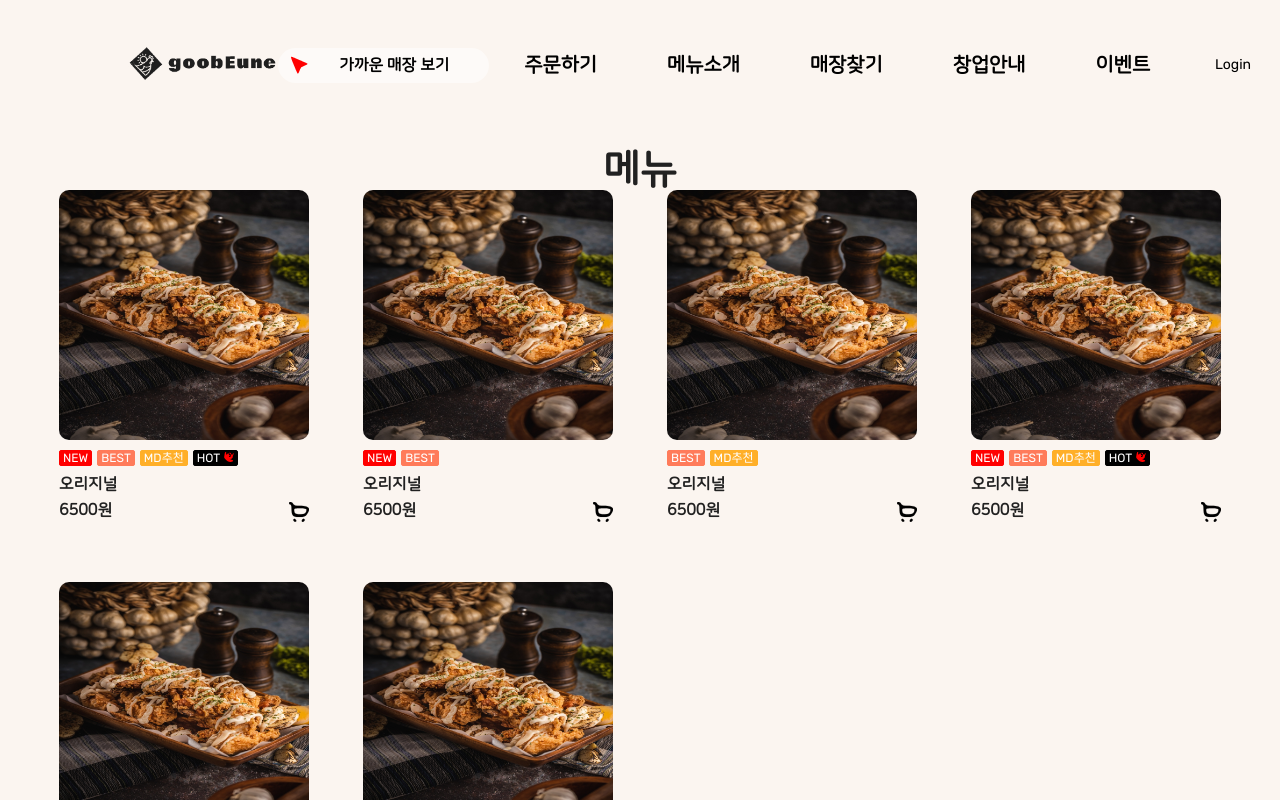
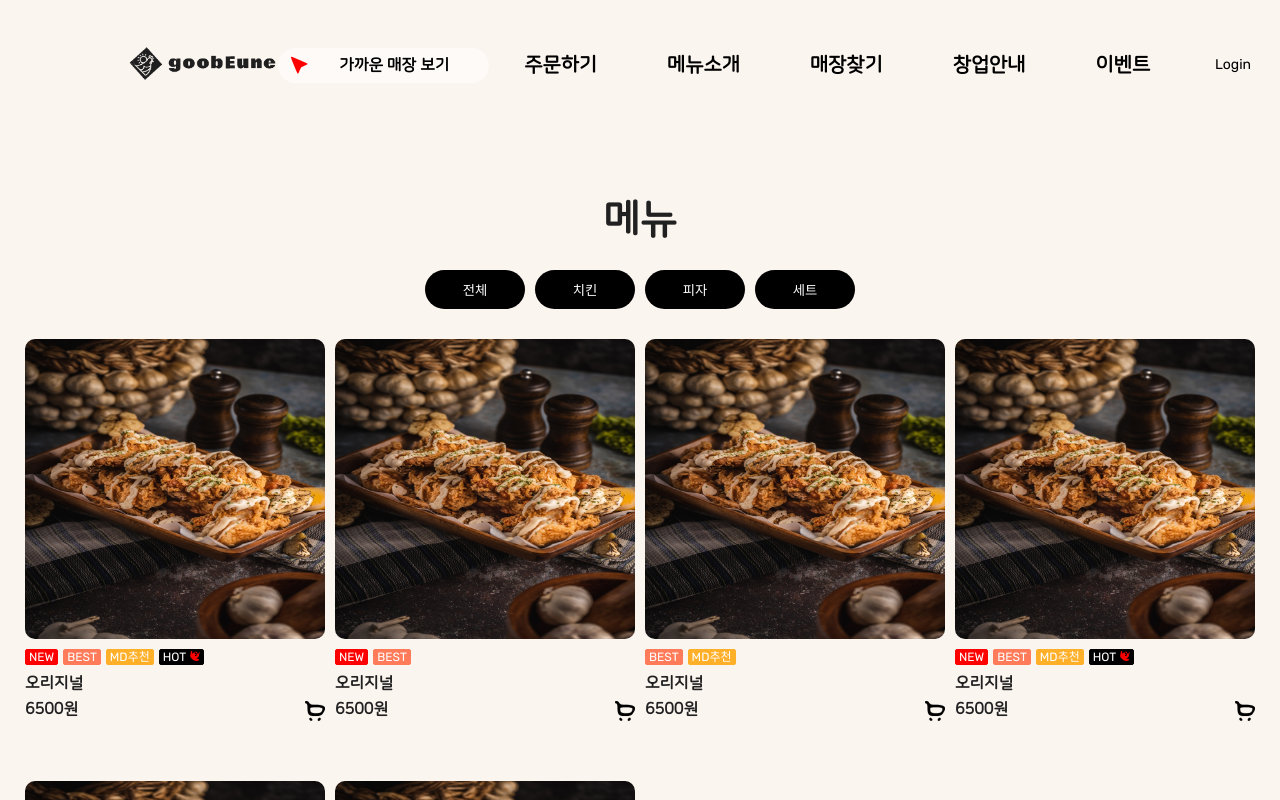
Before and after one commit to ryushin01/goobne, a React (Vite) app: page /goobne/list in a window 1280 px wide. Shown: the top 800 px of the page. Built offline with nearby package versions, Linux system fonts and the light colour scheme.

Commit message:
리스트 페이지 구현중

```diff
--- a/src/pages/List/List.jsx
+++ b/src/pages/List/List.jsx
@@ -29,19 +29,17 @@ const List = () => {
       <ListContainerSection>
         <h2>메뉴</h2>
 
-        <ListItemContainerDiv>
+        <ButtonWrapDiv>
+          <button>전체</button>
+          <button>치킨</button>
+          <button>피자</button>
+          <button>세트</button>
+        </ButtonWrapDiv>
+
         <ListContainerUl>
           {productList?.map(
             (
-                {
-                  imgSrc,
-                  price,
-                  title,
-                  badgeHot,
-                  badgeMd,
-                  badgeNew,
-                  badgeBast,
-                },
+              { imgSrc, price, title, badgeHot, badgeMd, badgeNew, badgeBast },
               index,
             ) => {
               return (
@@ -60,7 +58,6 @@ const List = () => {
             },
           )}
         </ListContainerUl>
-        </ListItemContainerDiv>
       </ListContainerSection>
     </ListWrapMain>
   );
@@ -71,7 +68,7 @@ export default List;
 const ListWrapMain = styled.main`
   width: 100%;
   height: 100%;
-  padding-top: 150px;
+  padding-top: 200px;
   background-color: ${props => props.theme.grayscaleB};
 `;
 
@@ -87,18 +84,28 @@ const ListContainerSection = styled.section`
   }
 `;
 
-const ListItemContainerDiv = styled.div`
-  width: 100%;
-  margin: 0 auto;
-`;
 const ListContainerUl = styled.ul`
   display: grid;
-  width: 100%;
   grid-template-columns: 1fr 1fr 1fr 1fr;
-  column-gap: 16px;
+  column-gap: 10px;
   row-gap: 50px;
+  margin-bottom: 200px;
 `;
 const ListItemLi = styled.li`
   display: flex;
   justify-content: center;
 `;
+
+const ButtonWrapDiv = styled.div`
+  display: flex;
+  gap: 10px;
+  margin: 30px 0px;
+  & > button {
+    background-color: black;
+    color: white;
+    padding: 10px 5px;
+    border: none;
+    border-radius: 20px;
+    width: 100px;
+  }
+`;
--- a/src/pages/List/components/ListItem.jsx
+++ b/src/pages/List/components/ListItem.jsx
@@ -41,7 +41,7 @@ const ListItem = ({
 export default ListItem;
 
 const ListItemDiv = styled.div`
-  width: 250px;
+  width: 300px;
 `;
 const ListInfoWrapDiv = styled.div`
   background-color: transparent;
@@ -50,8 +50,8 @@ const ListInfoWrapDiv = styled.div`
   }
 `;
 const ImgInner = styled.div`
-  width: 250px;
-  height: 250px;
+  width: 300px;
+  height: 300px;
   & > img {
     width: 100%;
     height: 100%;
```
Lines whose indentation alone changed are shown as unchanged.
